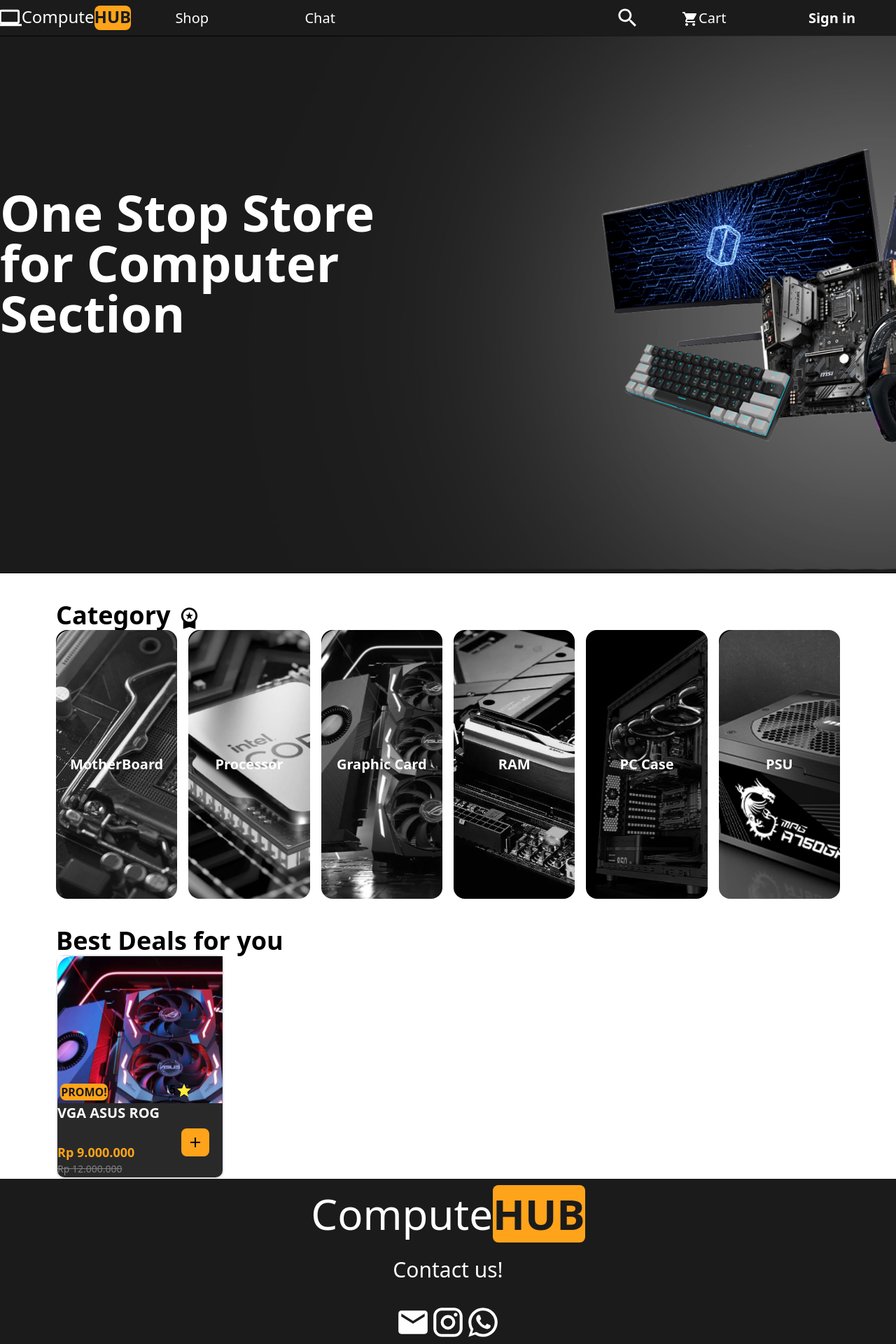
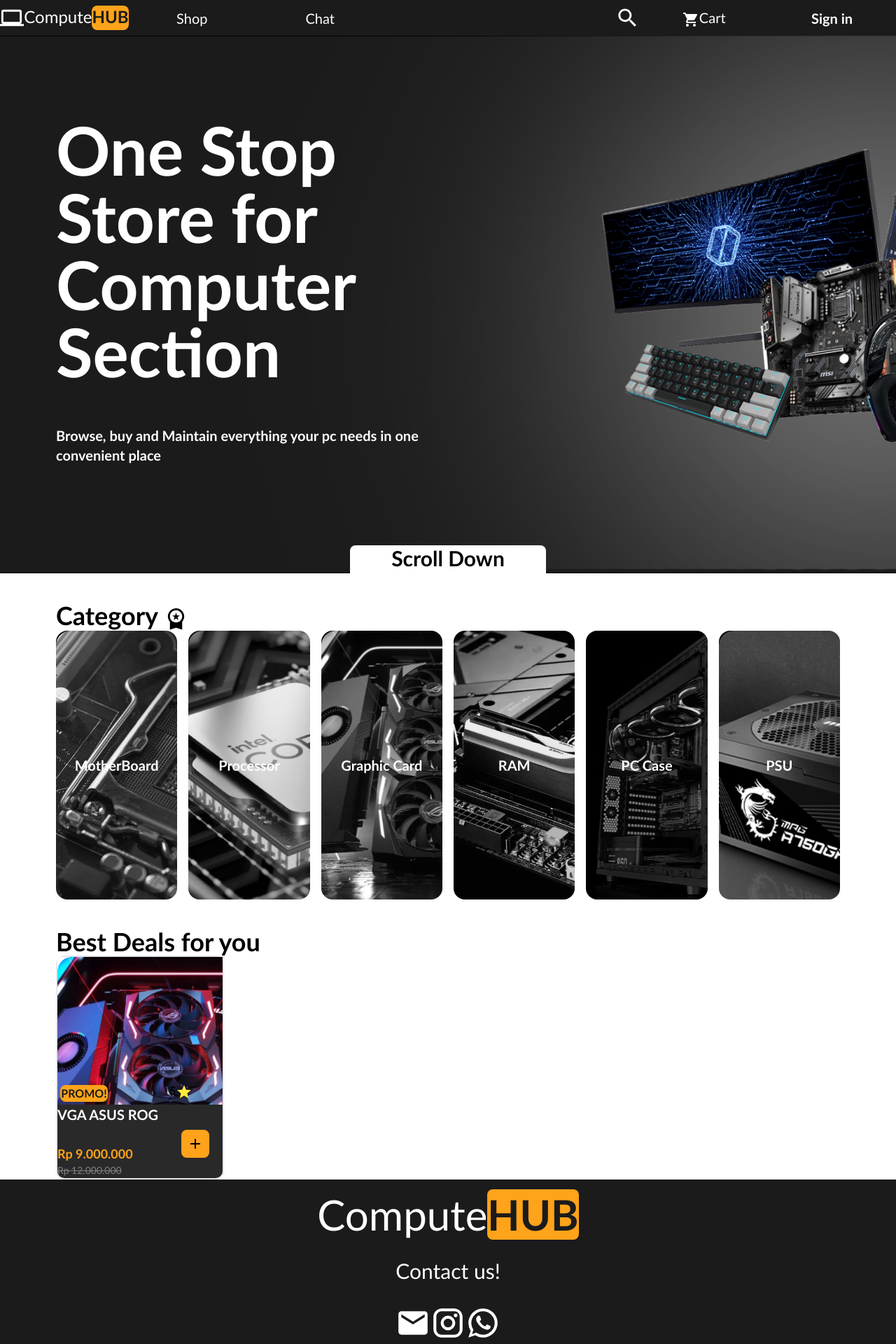
Before and after one commit to ReyKeyS/ComputeHub-frontend, a React (Vite) app: page / in a window 1280 px wide. Shown: the top 1920 px of the page at 70% size. Built offline with nearby package versions, Linux system fonts and the light colour scheme; no server answers.

Commit message:
add fontFamily + add Footer.jsx + add shop.jsx+ edit  HomePage.jsx

```diff
--- a/src/App.jsx
+++ b/src/App.jsx
@@ -4,6 +4,8 @@
 import HomePage from './pages/HomePage'
 import LoginPage from './pages/LoginPage'
 import RegisterPage from './pages/RegisterPage'
+import Shop from './pages/Shop'
+
 
 function App() {
   // Router
@@ -13,6 +15,7 @@
         <Route path="/" element={<HomePage />} />
         <Route path="/login" element={<LoginPage />} />
         <Route path='/register' element={<RegisterPage/>}/>
+        <Route path='/shop' element={<Shop/> }/>
       </>
     )
   )
--- /dev/null
+++ b/src/components/Footer.jsx
@@ -0,0 +1,17 @@
+import EmailIcon from '@mui/icons-material/Email';
+import InstagramIcon from '@mui/icons-material/Instagram';
+import WhatsAppIcon from '@mui/icons-material/WhatsApp';
+function Footer(params) {
+    return (
+        <footer className='bg-abu-super-gelap text-white flex flex-col p-5 gap-8'>
+            <div className='text-6xl text-center'>Compute<a className='font-bold bg-oranye text-abu-super-gelap rounded-lg'>HUB</a></div>
+            <div className='text-center text-3xl'>Contact us!</div>
+            <div className='text-3xl text-center'>
+                <EmailIcon sx={{ fontSize: 50 }} />
+                <InstagramIcon sx={{ fontSize: 50 }} />
+                <WhatsAppIcon sx={{ fontSize: 50 }} />
+            </div>
+        </footer>
+    )
+}
+export default Footer
--- a/src/components/Header.jsx
+++ b/src/components/Header.jsx
@@ -5,8 +5,12 @@
 function Header(){
     return(
         <nav className="grid grid-cols-7 bg-abu-super-gelap place-items-center">
-            <div className="bg-abu-super-gelap text-white rounded-lg text-2xl p-2 flex justify-center"><ComputerIcon fontSize='large'/>Compute<a className="bg-oranye rounded-lg font-bold text-abu-super-gelap">HUB</a></div>
-            <div className="text-white text-xl">Shop</div>
+            <Link to="/">
+                <div className="bg-abu-super-gelap text-white rounded-lg text-2xl p-2 flex justify-center"><ComputerIcon fontSize='large'/>Compute<a className="bg-oranye rounded-lg font-bold text-abu-super-gelap">HUB</a></div>
+            </Link>
+            <Link to="/shop">
+                <div className="text-white text-xl">Shop</div>
+            </Link>
             <div className="text-white text-xl">Chat</div>
             <div className="text-white text-xl col-span-2 ml-auto"><SearchIcon fontSize='large'/></div>
             <div className="text-white text-xl"><ShoppingCartIcon/>Cart</div>
--- a/src/pages/HomePage.jsx
+++ b/src/pages/HomePage.jsx
@@ -8,19 +8,21 @@
 import StarIcon from '@mui/icons-material/Star';
 import { yellow } from '@mui/material/colors';
 import AddIcon from '@mui/icons-material/Add';
+import Footer from '../components/Footer';
 
 function HomePage() {
   return (
     <>
       <Header />
       {/* <div className='h-[768px] flex flex-col-reverse bg-cover bg-no-repeat bg-fixed bg-[url(https://source.unsplash.com/1920x768/?tech)]'> */}
-      <div className='h-[768px] grid grid-cols-2 bg-cover bg-no-repeat bg-fixed bg-[url("/img/banner_home_non_tulis.png")]'>
-        <div className='grid grid-rows-4'>
-          <span className='row-start-2 text-white text-7xl font-bold'>One Stop Store for Computer Section</span>
-        </div>
-        {/* <div className='w-1/4 h-10 mx-auto bg-white text-center rounded-t-lg font-bold text-3xl'>
+      <div className='h-[768px] grid grid-cols-2 px-20 bg-cover bg-no-repeat bg-fixed bg-[url("/img/banner_home_non_tulis.png")]'>
+        {/* <div className='grid grid-rows-5 m-20'> */}
+        <span className='row-start-3 text-white text-8xl font-bold'>One Stop Store for Computer Section</span>
+        <span className='row-start-4 text-white font-semibold text-xl'>Browse, buy and Maintain everything your pc needs in one convenient place</span>
+        {/* </div> */}
+        <span className='row-start-5 col-span-2 w-1/4 h-10 mt-auto mx-auto bg-white text-center rounded-t-lg font-bold text-3xl'>
           Scroll Down
-        </div> */}
+        </span>
       </div>
       <div className='font-black text-4xl mt-10 mx-20'>
         Category <WorkspacePremiumIcon fontSize='large' />
@@ -49,11 +51,12 @@
         Best Deals for you
       </div>
       <div className='flex mx-20'>
+        {/* BUAT KOMPONEN */}
         <div className='bg-abu-gelap w-60 h-80 rounded-xl flex flex-col border-2 '>
           <div className='h-2/3 flex flex-col-reverse bg-white bg-[url("/img/graphic_card.png")]'>
             <div className='grid grid-cols-3 gap-1'>
               <div className='bg-oranye font-bold m-1 text-abu-super-gelap text-center rounded-lg'>PROMO!</div>
-              <div className='col-start-3 font-black'>5<StarIcon sx={{color: yellow[500]}}/></div>
+              <div className='col-start-3 font-black'>5<StarIcon sx={{ color: yellow[500] }} /></div>
             </div>
           </div>
           <div className='h-1/3 grid grid-cols-3'>
@@ -64,22 +67,14 @@
             </div>
             <div className='grid place-content-center'>
               <div className='bg-oranye w-10 h-10 grid place-content-center rounded-lg'>
-                <AddIcon color='text-oranye'/>
+                <AddIcon color='text-oranye' />
 
               </div>
             </div>
           </div>
         </div>
       </div>
-      <footer className='bg-abu-super-gelap text-white flex flex-col p-5 gap-8'>
-        <div className='text-6xl text-center'>Compute<a className='font-bold bg-oranye text-abu-super-gelap rounded-lg'>HUB</a></div>
-        <div className='text-center text-3xl'>Contact us!</div>
-        <div className='text-3xl text-center'>
-          <EmailIcon sx={{fontSize:50}}/>
-          <InstagramIcon sx={{fontSize:50}}/>
-          <WhatsAppIcon sx={{fontSize:50}}/>
-        </div>
-      </footer>
+      <Footer/>
       {/* <NavLink digunakan ketika ingin styling Navbar (active) /> */}
       {/* <NavLink
             className={({ isActive, isPending }) =>
--- /dev/null
+++ b/src/pages/Shop.jsx
@@ -0,0 +1,28 @@
+import Footer from "../components/Footer"
+import Header from "../components/Header"
+import * as React from 'react';
+import Rating from '@mui/material/Rating';
+import Stack from '@mui/material/Stack';
+function Shop(params) {
+    return (
+        <>
+            <Header />
+            <div className="p-20 grid grid-cols-3">
+                <span className="font-bold text-5xl">All Product</span>
+                <span className="col-start-3 ml-auto text-abu-abu font-bold text-2xl">Sort By : Price (Up)</span>
+                <div className="w-1/2 h-96 bg-abu-super-gelap rounded-xl grid justify-center">
+                    <span className="text-putih text-3xl font-bold text-center">Filter</span>
+                    <span className="text-putih text-lg font-bold">Harga (Rp)</span>
+                    <input type="text" placeholder="Harga Minimum" className="border rounded-lg w-3/4 h-1/2"/>
+                    <input type="text" placeholder="Harga Maximum" className="border rounded-lg mt-5 w-3/4 h-1/2"/>
+                    <span>Rating</span>
+                    <Stack spacing={1}>
+                        <Rating name="half-rating" defaultValue={2.5} precision={0.5}/>
+                    </Stack>
+                </div>
+            </div>
+            <Footer />
+        </>
+    )
+}
+export default Shop
--- a/tailwind.config.js
+++ b/tailwind.config.js
@@ -10,6 +10,9 @@
         "abu-gelap":"#292929",
         "abu-super-gelap":"#1b1b1b",
         "putih":"#ffffff"
+      },
+      fontFamily:{
+        'sans':['Calibri','sans']
       }
     },
   },
```
